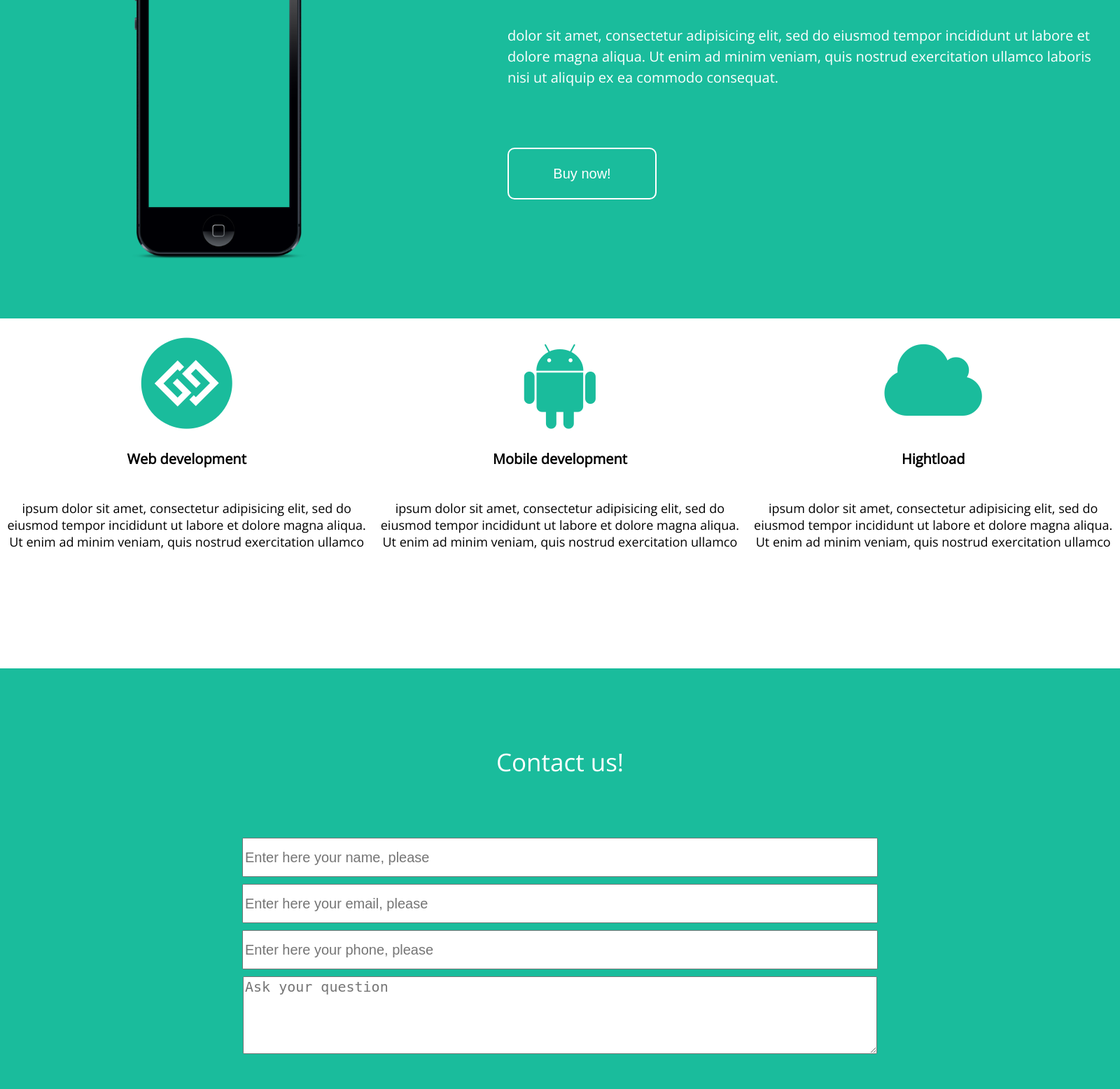
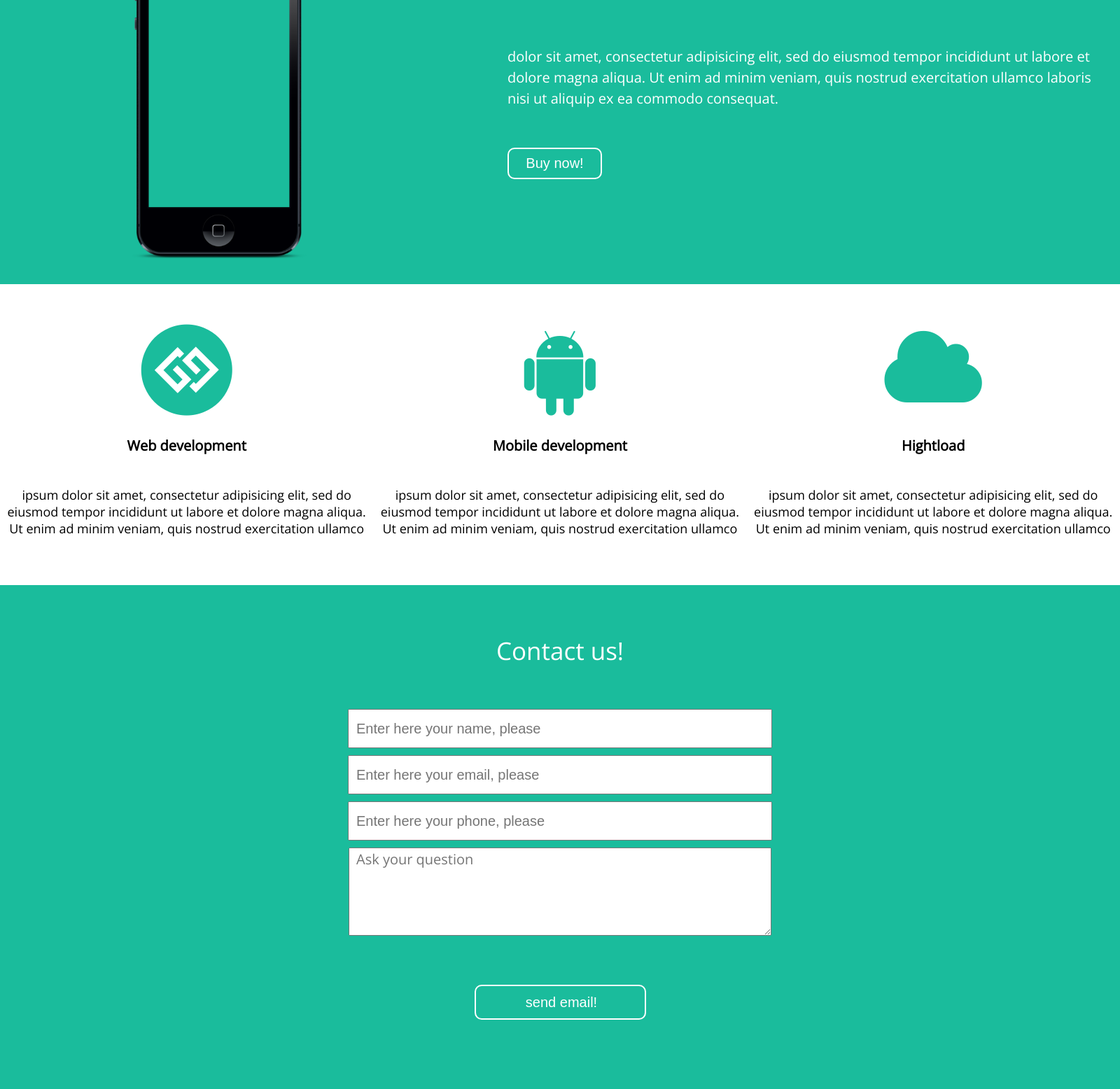
Before and after one commit to Vladyslav120604/frontend, a PHP site: page / in a window 1600 px wide. Shown: the part 284-1840 px from the top of the page at 70% size. After the commit the page ends 1741 px from the top, so only its background shows below. Run offline with PHP 8.4, Linux system fonts and the light colour scheme.

Commit message:
All sizes are OK

```diff
--- a/task_1/landing page/css/index.css
+++ b/task_1/landing page/css/index.css
@@ -9,7 +9,7 @@ html body{
 
 header{
 	font-size: 14px;
-	width: 1706px;
+	width: 1600px;
 	max-width: 96%;
 	margin: 0 auto;
 	height: 84px;
@@ -68,7 +68,7 @@ header{
 
 #content{
 	max-width: 96%;
-	width: 1706px;
+	width: 1600px;
 	margin: 0 auto;
 }
 
@@ -79,10 +79,10 @@ header{
 }
 
 #text #titleProject{
-	font-size: 30px;
+	font-size: 45px;
 	font-weight: bold;
-	padding: 100px 0 0 0;
-	margin-bottom: 95px;
+	padding: 140px 0 0 0;
+	margin-bottom: 65px;
 }
 
 #text #aboutProject{
@@ -96,20 +96,21 @@ header{
 }
 
 #text #buy_now{
-	width: 213px;
-	height: 74px;
+	width: 135px;
+	height: 45px;
 	border: 2px solid white;
 	color: white;
 	font-size: 20px;
 	border-radius: 10px;
-	margin: 85px 0;
+	margin: 55px 0 65px 0;
 	background-color:#1abc9c ;
 }
 
 #whiteBlock{
-	height: 500px;
+	height: 400px;
 	background-color: white;
 	margin-top: 85px;
+	padding-top: 30px;
 	/*width: 1600px;
 	margin: 85px auto;*/
 }
@@ -133,11 +134,10 @@ header{
 
 .all{
 	position:relative;
-	height:50px;
 	/*margin: 0 auto;
 	width: 1706px;*/
 	width: 1600px;
-	margin: 85px auto;
+	margin: 0 auto;
 }
 #one{
 	float:left;
@@ -168,29 +168,42 @@ header{
 
 #Tcontact_us{
 	font-size: 35px;
-	margin: 110px 0 85px 0 ;
+	margin: 70px 0 60px 0 ;
 }
 
 #contact_us input{
-	width: 900px;
+	width: 590px;
 	height: 50px;
 	font-size: 20px;
 	margin: 0 0 10px 0;
+	padding-left: 10px;
 }
 
 #contact_us #submit{
-	margin: 95px 0;
-	width: 356px;
-	height: 70px;
+	margin: 65px 0;
+	width: 245px;
+	height: 50px;
 	border-radius: 10px;
 	border: 2px solid white;
 	color: white;
 	background: none;
-	font-size: 35px;
+	font-size: 20px;
+
 }
 
 #coments{
-	width: 900px;
+	width: 590px;
 	font-size: 20px;
-	height: 105px;
+	height: 120px;
+	color: red;
+	padding-left: 10px;
 }
+
+
+input::-webkit-input-placeholder {
+    color: #757575;
+   }
+textarea::-webkit-input-placeholder {
+    color: #757575;
+	font-family: "Open Sans";
+    }
--- a/task_1/landing page/index.html
+++ b/task_1/landing page/index.html
@@ -64,10 +64,10 @@
 	<div id="contact_us">
 			<div id="Tcontact_us">Contact us!</div>
 			<form>
-			<div><input type="text" name="name" placeholder="Enter here your name, please"></div>
-			<div><input type="email" name="email" placeholder="Enter here your email, please"></div>
-			<div><input type="tel" name="usrtel" placeholder="Enter here your phone, please"></div>
-			<div><textarea id="coments" placeholder="Ask your question"></textarea></div>
+			<div><input type="text" name="name" required="" placeholder="Enter here your name, please"></div>
+			<div><input type="email" name="email" required="" placeholder="Enter here your email, please"></div>
+			<div><input type="tel" name="usrtel" required="" placeholder="Enter here your phone, please"></div>
+			<div><textarea id="coments" required="" placeholder="Ask your question"></textarea></div>
 			<div><input type="submit" name="submit" id="submit" value="send email!"></div>
 		</div>
 </body>
```
